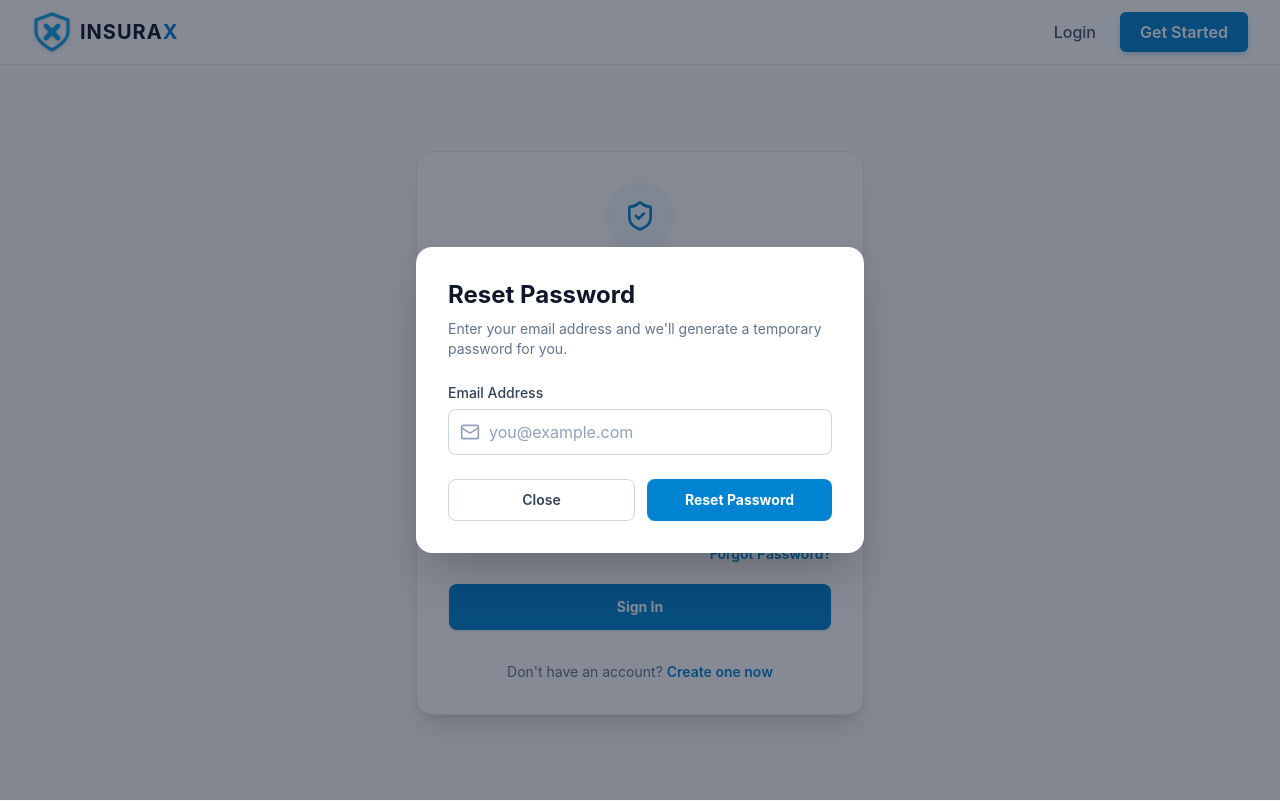
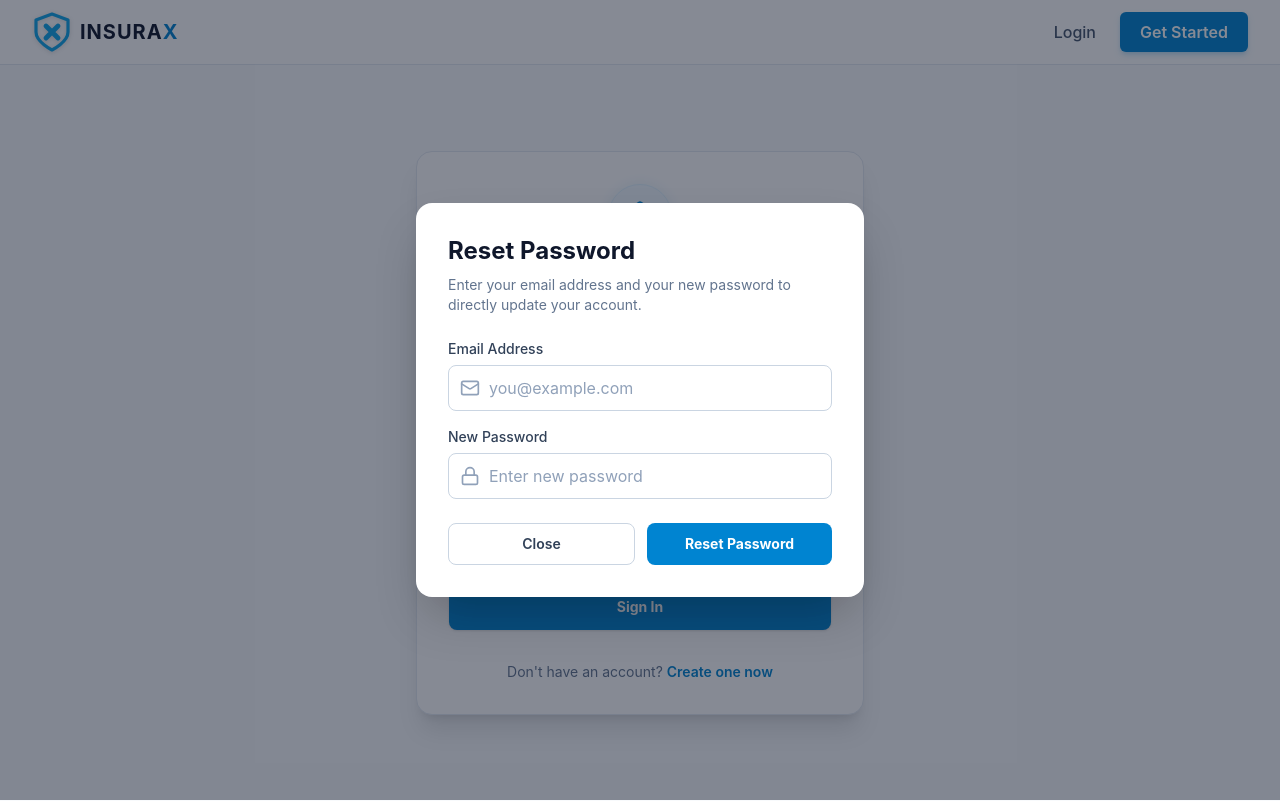
Before and after one commit to RahulDanu23/Insaurence_Management, a React (Vite) app in the folder frontend/: page /login in a window 1280 px wide. Both pictures are taken after a click on the button "Forgot Password?". Built offline with nearby package versions, Linux system fonts and the light colour scheme.

Commit message:
Update password reset to accept new password directly and reset without authentication

```diff
--- a/frontend/src/pages/Login.jsx
+++ b/frontend/src/pages/Login.jsx
@@ -12,6 +12,7 @@ const Login = () => {
   // Reset Password State
   const [showResetModal, setShowResetModal] = useState(false);
   const [resetEmail, setResetEmail] = useState('');
+  const [resetNewPassword, setResetNewPassword] = useState('');
   const [resetMessage, setResetMessage] = useState('');
   const [resetError, setResetError] = useState('');
   const [resetLoading, setResetLoading] = useState(false);
@@ -61,9 +62,10 @@ const Login = () => {
 
     try {
       const response = await axios.post('https://insaurence-management.onrender.com/api/auth/reset-password', {
-        email: resetEmail
+        email: resetEmail,
+        newPassword: resetNewPassword
       });
-      setResetMessage(`Success! Your temporary password is: ${response.data.temporaryPassword}. Please login and change it immediately.`);
+      setResetMessage(response.data.message);
     } catch (err) {
       setResetError(err.response?.data?.message || 'Failed to reset password.');
     } finally {
@@ -155,7 +157,7 @@ const Login = () => {
         <div className="fixed inset-0 bg-slate-900/50 flex items-center justify-center p-4 z-50">
           <div className="bg-white rounded-2xl shadow-2xl p-8 max-w-md w-full">
             <h3 className="text-2xl font-bold text-slate-900 mb-2">Reset Password</h3>
-            <p className="text-slate-500 text-sm mb-6">Enter your email address and we'll generate a temporary password for you.</p>
+            <p className="text-slate-500 text-sm mb-6">Enter your email address and your new password to directly update your account.</p>
 
             {resetError && (
               <div className="bg-rose-50 text-rose-600 px-4 py-3 rounded-lg mb-4 text-sm border border-rose-200">
@@ -187,6 +189,23 @@ const Login = () => {
                 </div>
               </div>
 
+              <div>
+                <label className="block text-sm font-medium text-slate-700 mb-1.5">New Password</label>
+                <div className="relative">
+                  <div className="absolute inset-y-0 left-0 pl-3 flex items-center pointer-events-none">
+                    <Lock className="h-5 w-5 text-slate-400" />
+                  </div>
+                  <input
+                    type="password"
+                    required
+                    value={resetNewPassword}
+                    onChange={(e) => setResetNewPassword(e.target.value)}
+                    className="block w-full pl-10 pr-3 py-2.5 bg-white border border-slate-300 rounded-lg text-slate-900 placeholder-slate-400 focus:outline-none focus:ring-2 focus:ring-sky-500/50 focus:border-sky-500"
+                    placeholder="Enter new password"
+                  />
+                </div>
+              </div>
+
               <div className="flex gap-3 mt-6">
                 <button
                   type="button"
@@ -195,6 +214,7 @@ const Login = () => {
                     setResetMessage('');
                     setResetError('');
                     setResetEmail('');
+                    setResetNewPassword('');
                   }}
                   className="flex-1 py-2.5 border border-slate-300 rounded-lg text-sm font-semibold text-slate-700 hover:bg-slate-50 transition-colors"
                 >
```
Also changed, not shown: 1 other file (tests, documents, lock files or other folders).
